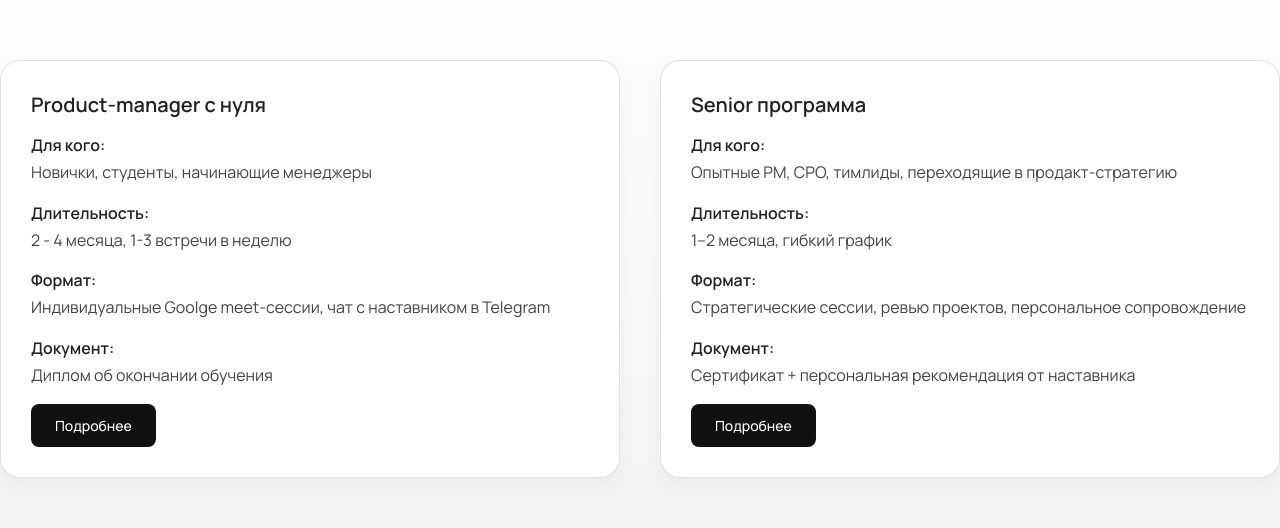
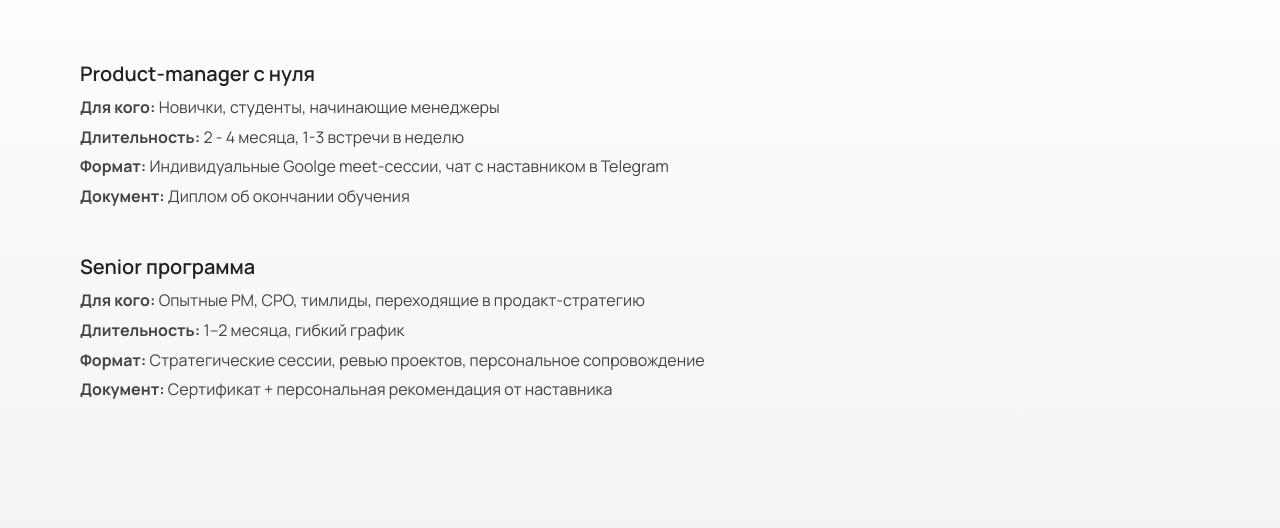
Before and after one commit to Ayraek/new-page-one-to-one, a React (Vite) app: page / in a window 1280 px wide. Shown: the part 1775-2303 px from the top of the page. Built offline with nearby package versions, Linux system fonts and the light colour scheme.

Commit message:
Restore program text

```diff
--- a/src/components/AboutProgram/AboutProgram.module.css
+++ b/src/components/AboutProgram/AboutProgram.module.css
@@ -19,68 +19,20 @@
     color: #111;
   }
 
-  .grid {
-    display: grid;
-    grid-template-columns: repeat(auto-fit, minmax(320px, 1fr));
-    gap: 40px;
+  .program {
+    padding: 0 80px;
   }
 
-  .card {
-    background-color: #fff;
-    padding: 30px;
-    border-radius: 20px;
-    border: 1px solid #e0e0e0;
-    box-shadow: 0 8px 20px rgba(0, 0, 0, 0.04);
-    transition: transform 0.3s ease, box-shadow 0.3s ease;
-    display: flex;
-    flex-direction: column;
-    justify-content: space-between;
-  }
-
-  .card:hover {
-    transform: translateY(-6px);
-    box-shadow: 0 12px 28px rgba(0, 0, 0, 0.08);
-  }
-
-  .card h3 {
+  .program h3 {
     font-size: 20px;
     font-weight: 600;
-    margin-bottom: 16px;
+    margin-bottom: 8px;
     color: #222;
   }
 
-  .item {
-    margin-bottom: 16px;
-  }
-
-  .item span {
-    display: block;
-    font-weight: 600;
-    color: #222;
-    margin-bottom: 4px;
-  }
-
-  .item p {
+  .program p {
     font-size: 16px;
     color: #444;
     line-height: 1.6;
+    margin: 4px 0;
   }
-
-  .button {
-    background-color: #111;
-    color: #fff;
-    font-weight: 500;
-    padding: 12px 24px;
-    font-size: 14px;
-    border: none;
-    border-radius: 8px;
-    cursor: pointer;
-    transition: background-color 0.3s ease;
-    display: inline-block;
-    width: auto;
-    align-self: flex-start;
-  }
-
-  .button:hover {
-    background-color: #333;
-  }
--- a/src/components/AboutProgram/AboutProgram.tsx
+++ b/src/components/AboutProgram/AboutProgram.tsx
@@ -1,6 +1,5 @@
-import React, { useState } from 'react';
+import React from 'react';
 import styles from './AboutProgram.module.css';
-import ProgramModal from '../ProgramModal/ProgramModal';
 
 const programs = [
   {
@@ -20,38 +19,26 @@ const programs = [
 ];
 
 const AboutProgram: React.FC = () => {
-  const [showProgram, setShowProgram] = useState(false);
-
   return (
     <section id="AboutProgram" className={styles.aboutProgram}>
-      {showProgram && <ProgramModal onClose={() => setShowProgram(false)} />}
       <h2 className={styles.title}>Программы академии</h2>
-      <div className={styles.grid}>
-        {programs.map((program, index) => (
-          <div key={index} className={styles.card}>
-            <h3 className={styles.cardTitle}>{program.title}</h3>
-            <div className={styles.item}>
-              <span>Для кого:</span>
-              <p>{program.audience}</p>
-            </div>
-            <div className={styles.item}>
-              <span>Длительность:</span>
-              <p>{program.duration}</p>
-            </div>
-            <div className={styles.item}>
-              <span>Формат:</span>
-              <p>{program.format}</p>
-            </div>
-            <div className={styles.item}>
-              <span>Документ:</span>
-              <p>{program.certificate}</p>
-            </div>
-            <button className={styles.button} onClick={() => setShowProgram(true)}>
-              Подробнее
-            </button>
-          </div>
-        ))}
-      </div>
+      {programs.map((program, index) => (
+        <div key={index} className={styles.program}>
+          <h3>{program.title}</h3>
+          <p>
+            <strong>Для кого:</strong> {program.audience}
+          </p>
+          <p>
+            <strong>Длительность:</strong> {program.duration}
+          </p>
+          <p>
+            <strong>Формат:</strong> {program.format}
+          </p>
+          <p>
+            <strong>Документ:</strong> {program.certificate}
+          </p>
+        </div>
+      ))}
     </section>
   );
 };
```
